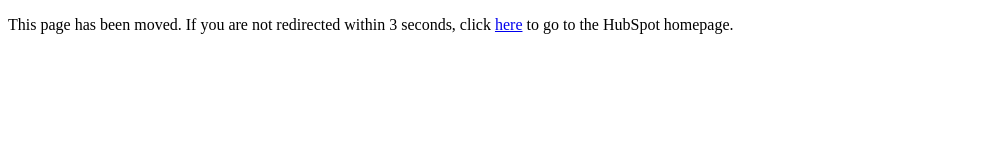
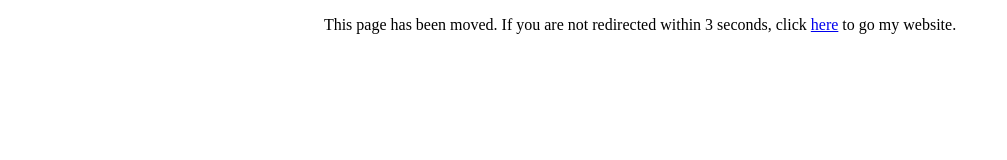
Before and after one commit to connorhancockjames/eliusgraphics, a plain HTML site: page index.html in a window 1280 px wide. Shown: the whole page, without its empty margins (0-1007 px from the left). Drawn offline with Linux system fonts and the light colour scheme.

Commit message:
Update index.html

```diff
--- a/index.html
+++ b/index.html
@@ -6,6 +6,6 @@
      <meta http-equiv="refresh" content="3; URL=https://sites.google.com/view/elius-graphics/home" />
    </head>
    <body>
-     <p>This page has been moved. If you are not redirected within 3 seconds, click <a href="https://sites.google.com/view/elius-graphics/home">here</a> to go to the HubSpot homepage.</p>
+     <center><p>This page has been moved. If you are not redirected within 3 seconds, click <a href="https://sites.google.com/view/elius-graphics/home">here</a> to go my website.</p></center>
    </body>
 </html>
```
